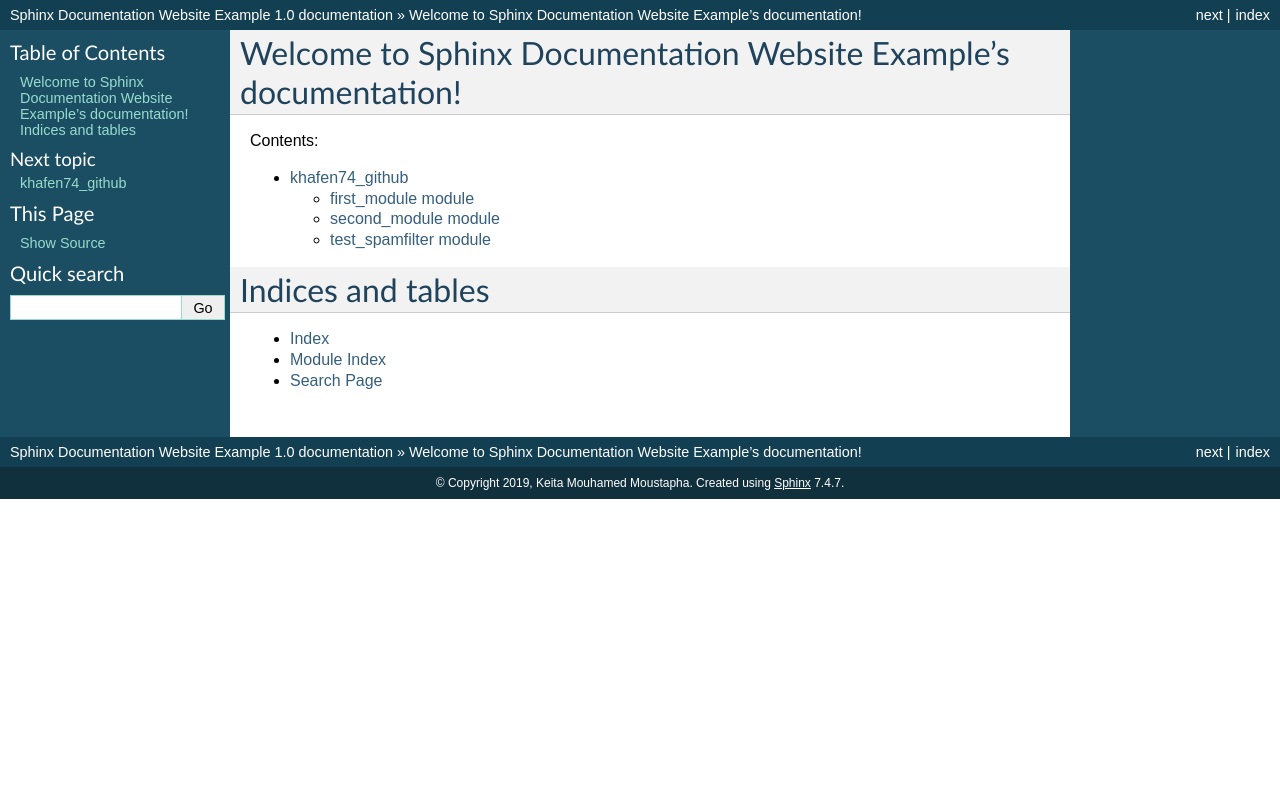
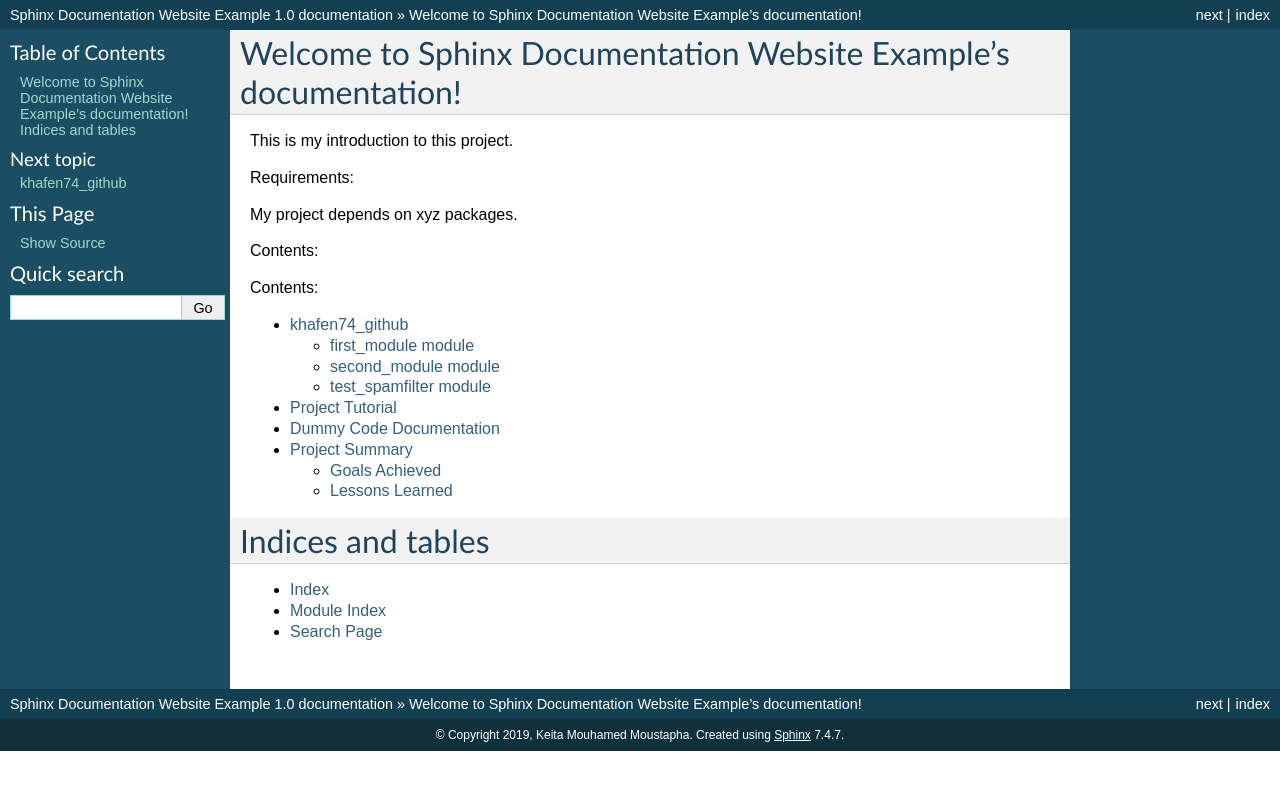
Before and after one commit to keitamoustapha913/sphinx_github_website, a Sphinx documentation site: the page built from sphinx/index.rst, in a window 1280 px wide. Shown: the top 790 px of the page. Built offline with Sphinx 7.4.7, drawn with Linux system fonts in a browser that asks for light colours.

Commit message:
additional code , tutorial, and project pages documentations

```diff
--- /dev/null
+++ b/sphinx/code.rst
@@ -0,0 +1,5 @@
+Dummy Code Documentation
+==========================
+
+.. automodule:: example_code
+    :members:
--- a/sphinx/conf.py
+++ b/sphinx/conf.py
@@ -30,7 +30,7 @@ release = '1.0'
 # Add any Sphinx extension module names here, as strings. They can be
 # extensions coming with Sphinx (named 'sphinx.ext.*') or your custom
 # ones.
-extensions = [ 'sphinx.ext.autodoc'
+extensions = [ 'sphinx.ext.autodoc' , 'sphinx.ext.githubpages'
 ]
 
 # Add any paths that contain templates here, relative to this directory.
--- a/sphinx/index.rst
+++ b/sphinx/index.rst
@@ -6,11 +6,23 @@
 Welcome to Sphinx Documentation Website Example's documentation!
 ================================================================
 
+This is my introduction to this project.
+
+Requirements:
+
+My project depends on xyz packages.
+
+Contents:
+
+
 .. toctree::
    :maxdepth: 2
    :caption: Contents:
 
    modules
+   tutorial
+   code
+   project
 
 
 
--- /dev/null
+++ b/sphinx/tutorial.rst
@@ -0,0 +1,4 @@
+Project Tutorial
+=================
+
+This is a short description about how to use sphinx with github.
```
Also changed, not shown: sphinx/project.rst (added, +19 -0 lines).
